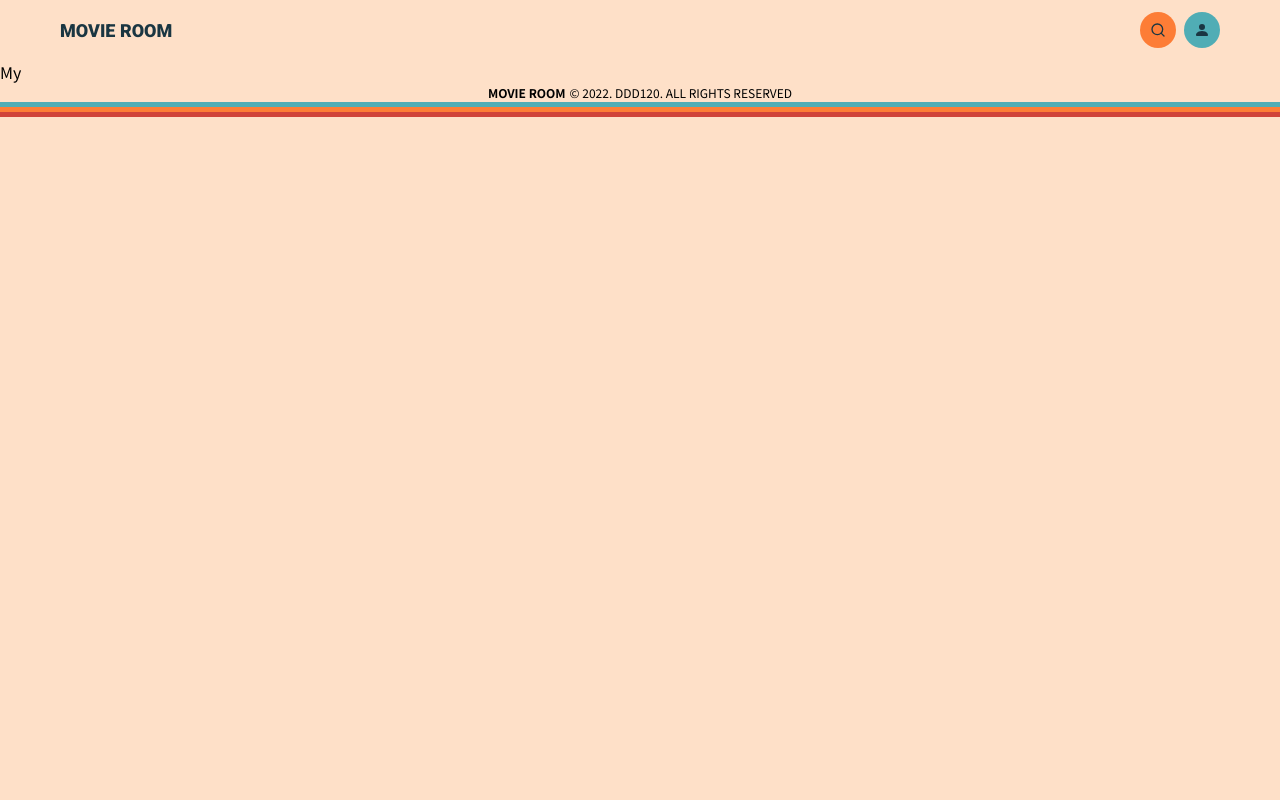
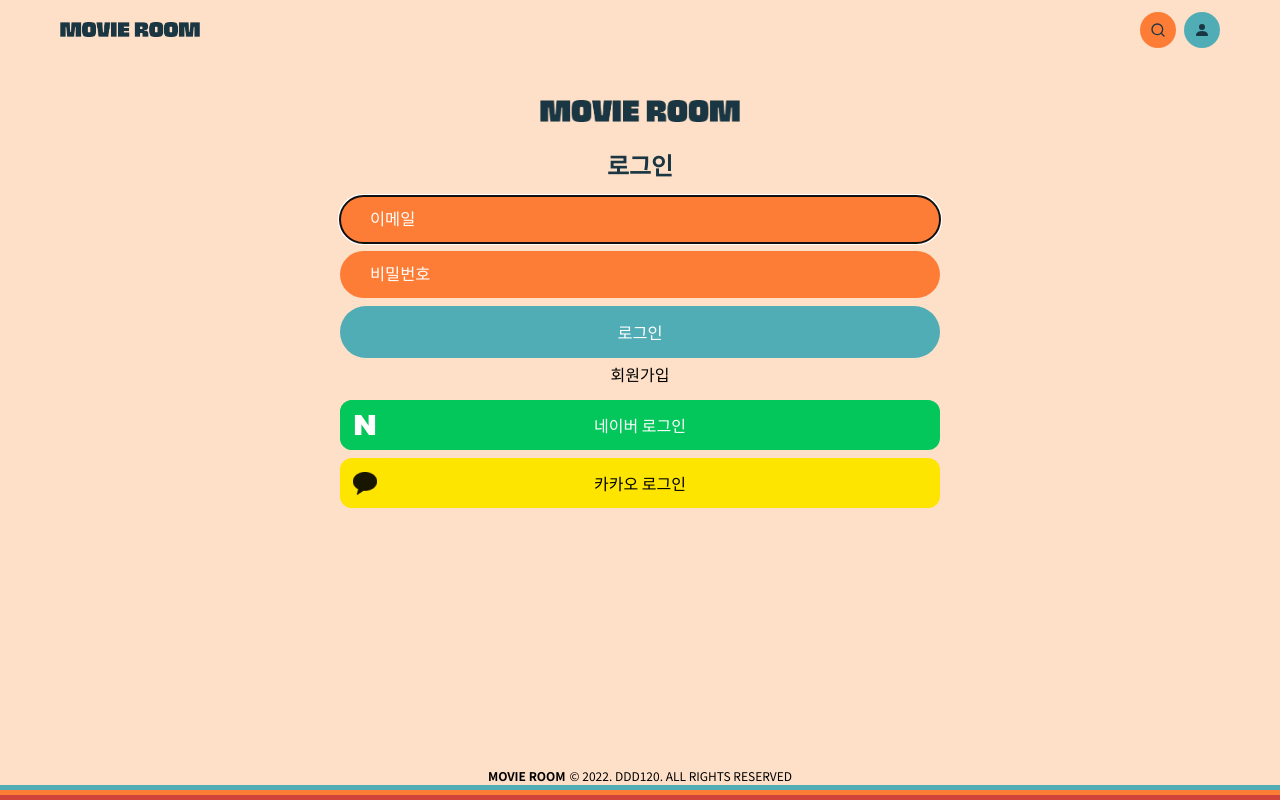
Before and after one commit to DDD120/movie-room, a React (Create React App) app: page /my/1 in a window 1280 px wide. Built offline with nearby package versions, Linux system fonts and the light colour scheme; no server answers.

Commit message:
FEAT 로그인 toast 적용 & 새로운 로고 적용

```diff
--- a/src/App.js
+++ b/src/App.js
@@ -7,18 +7,22 @@ import Detail from "pages/Detail";
 import Search from "pages/Search";
 import My from "pages/My";
 import Footer from "components/common/Footer";
+import { useSelector } from "react-redux";
 
 function App() {
+  const { verified } = useSelector((state) => state.user.user);
+
   return (
     <BrowserRouter>
       <Header />
       <Routes>
         <Route path="/" element={<Main />} />
-        <Route path="/login" element={<Login />} />
-        <Route path="/Signup" element={<Signup />} />
         <Route path="/detail/:id" element={<Detail />} />
         <Route path="/search" element={<Search />} />
-        <Route path="/my/:id" element={<My />} />
+        <Route path="/my/:id" element={verified ? <My /> : <Login />} />
+        <Route path="/signup" element={verified ? <Main /> : <Signup />} />
+        <Route path="/login" element={verified ? <Main /> : <Login />} />
+        <Route path="/*" element={<Main />} />
       </Routes>
       <Footer />
     </BrowserRouter>
--- a/src/components/common/Header.jsx
+++ b/src/components/common/Header.jsx
@@ -5,7 +5,7 @@ import { Common } from "styles/common";
 import { Link } from "react-router-dom";
 import { useState } from "react";
 import SearchModal from "../modal/SearchModal";
-
+import { useSelector } from "react-redux";
 
 const Head = styled.header`
   width: 100%;
@@ -20,12 +20,13 @@ const Head = styled.header`
   z-index: 9;
 `;
 
-const Logo = styled.h1`
-  font-family: "Roboto", sans-serif;
-  font-weight: 700;
-  font-size: 1.125rem;
-  color: ${Common.colors.black};
+const Logo = styled.div`
   cursor: pointer;
+  width: 140px;
+
+  & > img {
+    width: 100%;
+  }
 `;
 
 const Nav = styled.nav`
@@ -46,6 +47,7 @@ const NavItem = styled.div`
 `;
 
 const Header = () => {
+  const { verified, id } = useSelector((state) => state.user.user);
   const [isOpenModal, setIsOpenModal] = useState(false);
 
   const openHandler = () => {
@@ -61,14 +63,16 @@ const Header = () => {
   return (
     <Head>
       <Link to="/">
-        <Logo>MOVIE ROOM</Logo>
+        <Logo>
+          <img src="/images/logo.png" alt="로고" />
+        </Logo>
       </Link>
       <Nav>
         <NavItem color={Common.colors.orange} onClick={openHandler}>
           <FiSearch />
         </NavItem>
         {isOpenModal && <SearchModal closeHandler={closeHandler} />}
-        <Link to="/login">
+        <Link to={verified ? `/my/${id}` : "/login"}>
           <NavItem color={Common.colors.cyan}>
             <BsFillPersonFill />
           </NavItem>
--- a/src/components/main/HeroBanner.jsx
+++ b/src/components/main/HeroBanner.jsx
@@ -6,33 +6,48 @@ import { MdLocalMovies } from "react-icons/md";
 const Banner = styled.article`
   margin: 40px auto;
   max-width: 1200px;
-  height: 400px;
   width: 100%;
+  aspect-ratio: 9/3;
   border-radius: 20px;
-  overflow: hidden;
+  background-color: aliceblue;
+  background: url(${bgImg}) no-repeat right;
+  background-size: contain;
+  display: flex;
+  align-items: center;
+  font-size: 18px;
+
+  @media only screen and (max-width: 835px) {
+    font-size: 12px;
+  }
+
+  @media only screen and (max-width: 560px) {
+    font-size: 7px;
+  }
 `;
-const ImgContainer = styled.div`
-  height: 100%;
-  background: url(${bgImg}) no-repeat top right;
-`;
+
 const TextContainer = styled.div`
-  position: relative;
-  top: 120px;
-  left: 30px;
+  width: 60%;
 `;
 const TitleContainer = styled.div`
-  font-size: 22px;
+  font-size: 1.2em;
   color: ${Common.colors.black};
   display: flex;
   align-items: center;
 `;
 const Title = styled.span`
-  font-size: 24px;
-  font-family: "Roboto", sans-serif;
+  width: 150px;
+
+  @media only screen and (max-width: 835px) {
+    width: 70px;
+  }
+  & > img {
+    width: 100%;
+  }
 `;
 const Phrase = styled.p`
-  font-size: 74px;
+  font-size: 4em;
   font-family: "Roboto", sans-serif;
+  font-weight: 900;
   color: ${Common.colors.black};
   line-height: 1.1;
   position: relative;
@@ -50,17 +65,21 @@ const List = styled.li`
     width: 4px;
     height: 20px;
     background-color: ${Common.colors.orange};
+    @media only screen and (max-width: 835px) {
+      height: 10px;
+    }
   }
 `;
 
 const HeroBanner = () => {
   return (
     <Banner>
-      <ImgContainer>
       <TextContainer>
         <TitleContainer>
           <MdLocalMovies />
-            <Title>MOVIE ROOM</Title>
+          <Title>
+            <img src="/images/logo.png" alt="로고" />
+          </Title>
         </TitleContainer>
         <Phrase>Movie For You!</Phrase>
         <ul>
@@ -69,7 +88,6 @@ const HeroBanner = () => {
           <List>즐겁게 본 영화의 리뷰를 작성하여 간직해보세요</List>
         </ul>
       </TextContainer>
-      </ImgContainer>
     </Banner>
   );
 };
--- a/src/components/modal/SuccessSnedMail/SuccessSendMail.jsx
+++ b/src/components/modal/SuccessSnedMail/SuccessSendMail.jsx
@@ -5,9 +5,11 @@ import { useRef, useEffect, useCallback } from "react";
 import Button from "components/common/Button";
 import Modal from "../Modal";
 import { useEmailMutation, useSignupMutation } from "apis/server-api";
-import { ToastContainer, toast } from "react-toastify";
 import CertificationNumberInput from "./CertificationNumberInput";
 import useTimer from "hooks/useTimer";
+import { useDispatch } from "react-redux";
+import { updateUserState } from "store/user";
+import { toast } from "react-toastify";
 
 const Base = styled.main``;
 
@@ -27,6 +29,7 @@ const ImgWrapper = styled.div`
 
 const SuccessSendMail = ({ email, password, closeHandler }) => {
   const { timeLimit, isRunning, reset } = useTimer();
+  const dispatch = useDispatch();
 
   const inputRef = useRef();
   const [emailTrigger, { data: emailRes = {} }] = useEmailMutation();
@@ -67,14 +70,14 @@ const SuccessSendMail = ({ email, password, closeHandler }) => {
   }, [emailRes, showSuccessNotify, showErrorNotify]);
 
   useEffect(() => {
-    console.log(signupRes);
     if (signupRes.type === "SUCCESS_SIGNUP") {
       showSuccessNotify(signupRes.msg);
       closeHandler();
+      dispatch(updateUserState(signupRes.user));
     } else {
       showErrorNotify(signupRes.msg);
     }
-  }, [signupRes, showSuccessNotify, showErrorNotify, closeHandler]);
+  }, [signupRes, showSuccessNotify, showErrorNotify, closeHandler, dispatch]);
 
   return (
     <Modal closeHandler={closeHandler} backdropTouchClose={false}>
@@ -93,7 +96,6 @@ const SuccessSendMail = ({ email, password, closeHandler }) => {
           <Button clickEvent={resendMail}>인증 메일 재전송</Button>
         )}
       </Base>
-      <ToastContainer position="top-right" />
     </Modal>
   );
 };
--- a/src/index.js
+++ b/src/index.js
@@ -4,10 +4,12 @@ import "styles/index.css";
 import { Provider } from "react-redux";
 import App from "./App";
 import store from "store";
+import { ToastContainer } from "react-toastify";
 
 const root = ReactDOM.createRoot(document.getElementById("root"));
 root.render(
   <Provider store={store}>
     <App />
+    <ToastContainer position="top-right" />
   </Provider>
 );
--- a/src/pages/Login.jsx
+++ b/src/pages/Login.jsx
@@ -7,7 +7,9 @@ import { Link, useNavigate } from "react-router-dom";
 import { useRef } from "react";
 import { useLoginMutation } from "apis/server-api";
 import { useEffect, useCallback } from "react";
-import { ToastContainer, toast } from "react-toastify";
+import { toast } from "react-toastify";
+import { useDispatch } from "react-redux";
+import { updateUserState } from "store/user";
 
 const Layout = styled.div`
   display: flex;
@@ -16,12 +18,12 @@ const Layout = styled.div`
   align-items: center;
 `;
 
-const Logo = styled.span`
-  font-family: "Roboto", sans-serif;
-  font-weight: 700;
-  font-size: 1.725rem;
-  color: ${Common.colors.black};
+const Logo = styled.div`
+  width: 200px;
   margin: 40px 0 10px;
+  & > img {
+    width: 100%;
+  }
 `;
 
 const Head = styled.h1`
@@ -98,9 +100,10 @@ const Login = () => {
   const emailRef = useRef();
   const passwordRef = useRef();
 
+  const dispatch = useDispatch();
   const navigate = useNavigate();
 
-  const [login, { data: loginRes, isSuccess, error }] = useLoginMutation();
+  const [login, { data: loginRes = {}, isSuccess, error }] = useLoginMutation();
 
   const handleLoginSubmit = async (e) => {
     e.preventDefault();
@@ -111,6 +114,13 @@ const Login = () => {
     }
   };
 
+  const showSuccessNotify = useCallback((msg) => {
+    toast.success(msg, {
+      autoClose: 3000,
+      hideProgressBar: true,
+    });
+  }, []);
+
   const showErrorNotify = useCallback((msg) => {
     toast.error(msg, {
       autoClose: 3000,
@@ -119,14 +129,28 @@ const Login = () => {
   }, []);
 
   useEffect(() => {
-    isSuccess && navigate("/");
+    if (loginRes.type === "SUCCESS_LOGIN") {
+      navigate("/");
+      dispatch(updateUserState(loginRes.user));
+      showSuccessNotify(loginRes.msg);
+    }
     error && showErrorNotify(loginRes.msg);
-  }, [error, isSuccess, navigate, loginRes, showErrorNotify]);
+  }, [
+    error,
+    isSuccess,
+    navigate,
+    loginRes,
+    showSuccessNotify,
+    showErrorNotify,
+    dispatch,
+  ]);
 
   return (
     <Container>
       <Layout>
-        <Logo>MOVIE ROOM</Logo>
+        <Logo>
+          <img src="/images/logo.png" alt="로고" />
+        </Logo>
         <Head>로그인</Head>
         <Form onSubmit={handleLoginSubmit} action="">
           <Input
@@ -155,7 +179,6 @@ const Login = () => {
           <img src={kakaoSymbol} alt="카카오 심볼" />
           <div>카카오 로그인</div>
         </Social>
-        <ToastContainer position="top-right" />
       </Layout>
     </Container>
   );
--- a/src/pages/Signup.jsx
+++ b/src/pages/Signup.jsx
@@ -6,7 +6,7 @@ import { useState, useEffect, useCallback } from "react";
 import { useForm } from "react-hook-form";
 import { Link } from "react-router-dom";
 import { Common } from "styles/common";
-import { ToastContainer, toast } from "react-toastify";
+import { toast } from "react-toastify";
 import "react-toastify/dist/ReactToastify.css";
 
 const Layout = styled.div`
@@ -16,12 +16,12 @@ const Layout = styled.div`
   align-items: center;
 `;
 
-const Logo = styled.span`
-  font-family: "Roboto", sans-serif;
-  font-weight: 700;
-  font-size: 1.725rem;
-  color: ${Common.colors.black};
+const Logo = styled.div`
+  width: 200px;
   margin: 40px 0 10px;
+  & > img {
+    width: 100%;
+  }
 `;
 
 const Head = styled.h1`
@@ -124,7 +124,9 @@ const Signup = () => {
   return (
     <Container>
       <Layout>
-        <Logo>MOVIE ROOM</Logo>
+        <Logo>
+          <img src="/images/logo.png" alt="로고" />
+        </Logo>
         <Head>회원가입</Head>
         <Form onSubmit={handleSubmit(onSubmit)} action="">
           <Input
@@ -187,7 +189,6 @@ const Signup = () => {
           />
         )}
       </Layout>
-      <ToastContainer position="top-right" />
     </Container>
   );
 };
--- a/src/store/index.js
+++ b/src/store/index.js
@@ -1,9 +1,11 @@
 import { configureStore } from "@reduxjs/toolkit";
 import { serverApi } from "apis/server-api";
 import { moviedbApi } from "apis/movie-db-api";
+import userReducer from "./user";
 
 const store = configureStore({
   reducer: {
+    user: userReducer,
     [serverApi.reducerPath]: serverApi.reducer,
     [moviedbApi.reducerPath]: moviedbApi.reducer,
   },
--- /dev/null
+++ b/src/store/user.js
@@ -0,0 +1,29 @@
+import { createSlice } from "@reduxjs/toolkit";
+
+const initialState = {
+  user: {
+    email: "",
+    profile: {
+      nickname: "",
+      thumbnail: "",
+    },
+    verified: false,
+    reviews: [],
+    id: "",
+  },
+};
+
+export const userSlice = createSlice({
+  name: "user",
+  initialState,
+  reducers: {
+    updateUserState: (state, action) => {
+      console.log(state, action);
+      state.user = action.payload;
+    },
+  },
+});
+
+export const { updateUserState } = userSlice.actions;
+
+export default userSlice.reducer;
```
Also changed, not shown: public/images/logo.png (added). Lines whose indentation alone changed are shown as unchanged.
